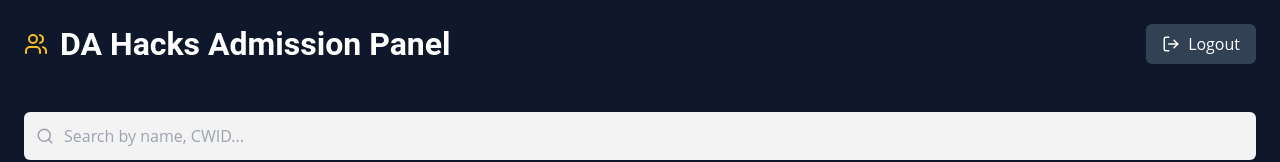
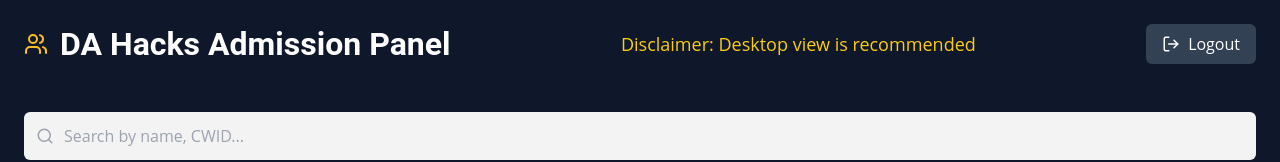
Before and after one commit to enkhbold470/hackathon-admin, a Next.js app: page / in a window 1280 px wide. Shown: the top 162 px of the page. Built offline with nearby package versions, Linux system fonts and the light colour scheme; no server answers; the database is empty.

Commit message:
Add disclaimer for desktop view recommendation in Home component

```diff
--- a/app/page.tsx
+++ b/app/page.tsx
@@ -146,6 +146,10 @@ export default function Home() {
           <Users className="text-amber-400" size={24} />
           DA Hacks Admission Panel
         </div>
+        <div className="text-yellow-400 text-sm">
+          Disclaimer: Desktop view is recommended
+        </div>
+
         <div className="flex items-center gap-4">
           <button
             onClick={handleLogout}
```
